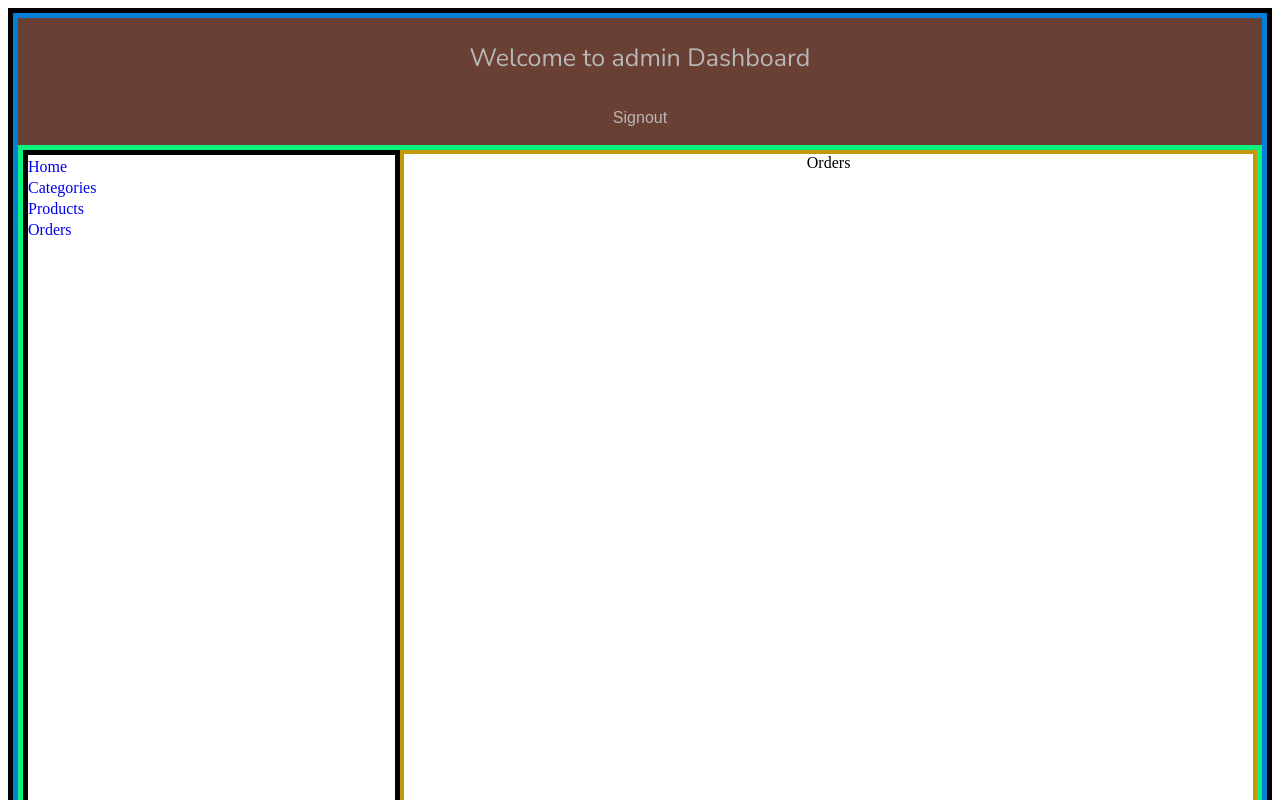
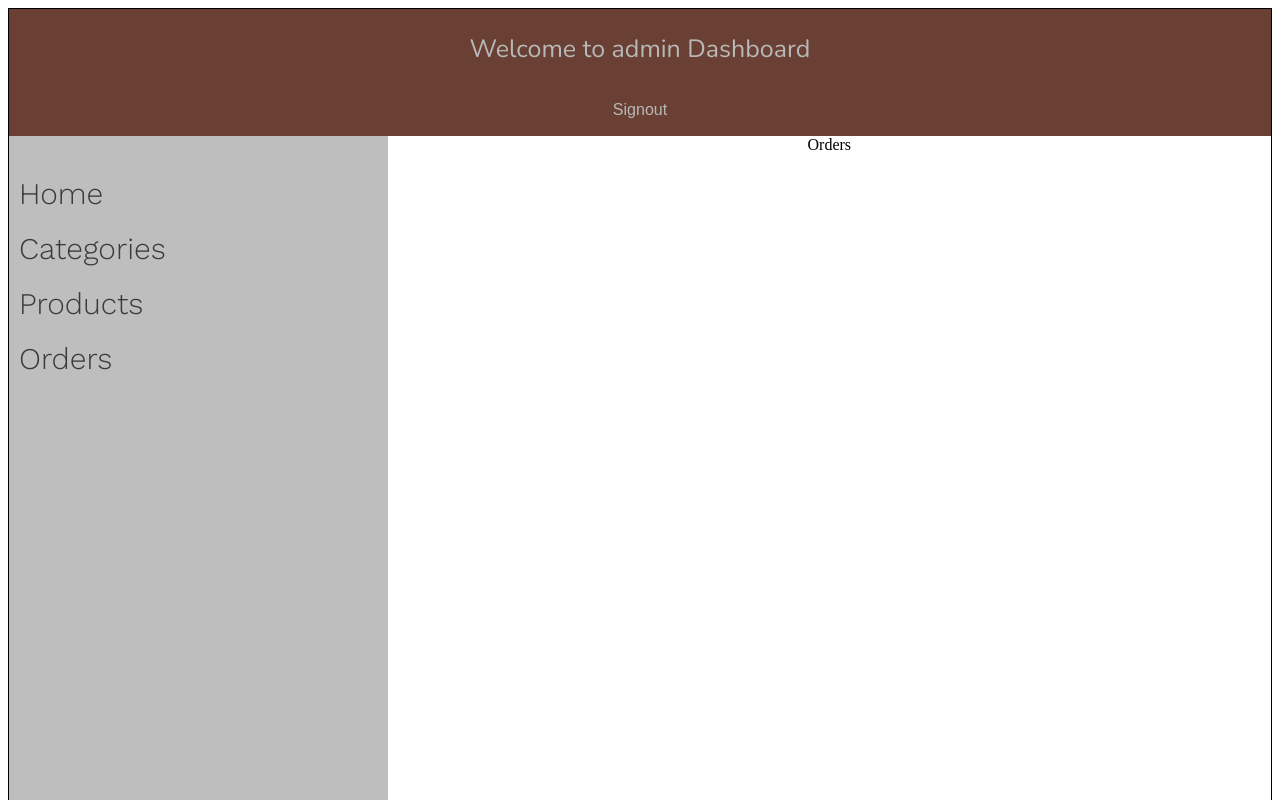
Before and after one commit to harryconcoblanejo/ecommerce-MERN-, a React app in the folder Fend/: page /orders in a window 1280 px wide. Shown: the top 800 px of the page. Built offline with nearby package versions, Linux system fonts and the light colour scheme; sample sign-in values are in the browser's storage.

Commit message:
categories styles finished

```diff
--- a/Fend/src/components/category/category.styles/category.styles.scss
+++ b/Fend/src/components/category/category.styles/category.styles.scss
@@ -5,6 +5,8 @@
   //   justify-content: center;
   flex-direction: column;
   width: 100%;
+
+  max-height: 100vh;
 }
 
 h3 {
@@ -40,6 +42,10 @@ h3 {
 
   font-family: 'Work Sans', sans-serif;
 }
+.addCategoryButton:hover {
+  color: rgb(228, 228, 228);
+  background-color: rgb(25, 175, 5);
+}
 
 @media screen and (max-width: 800px) {
   .addCategoryButton {
@@ -71,7 +77,7 @@ input {
   left: 60%;
   top: 50%;
 
-  background-color: rgba(208, 209, 205, 0.959);
+  background-color: rgba(105, 66, 3, 0.657);
   z-index: 100;
 
   .categoryName {
--- a/Fend/src/components/category/category.styles/categoryList.scss
+++ b/Fend/src/components/category/category.styles/categoryList.scss
@@ -1,31 +1,53 @@
 @import url('https://fonts.googleapis.com/css2?family=Nanum+Gothic&family=Nunito:wght@200&family=Roboto:wght@100&family=Work+Sans:ital,wght@0,300;1,400&display=swap');
-
+.principalCategoriesTitle {
+  font-family: 'Nanum Gothic', sans-serif;
+  font-size: 40px;
+}
 .categoryDisplay {
   display: flex;
   flex-direction: column;
   width: 50%;
-  height: 100%;
-  margin-left: 3%;
-  margin-top: 2%;
-  border: solid 2px red;
+  height: 60%;
+  margin: auto;
+  margin-top: 10%;
+  // border: solid 2px rgb(110, 36, 2);
   font-family: 'Nanum Gothic', sans-serif;
   overflow-y: scroll;
+  background-color: rgb(236, 236, 236);
+  border-radius: 2%;
 
   .categoryListTitle {
     margin: 10px auto;
     width: 50%;
 
-    color: rgb(65, 65, 65);
+    color: rgb(59, 59, 59);
     text-align: center;
     font-family: 'Work Sans', sans-serif;
     font-size: 30px;
   }
 }
 
+.categoryName {
+  color: rgb(0, 0, 0);
+  font-size: 20px;
+}
+.subCategoryTitle {
+  color: rgb(109, 109, 109);
+  list-style: none;
+  margin-top: 10px;
+
+  .subCategoryName {
+    font-size: 15px;
+  }
+}
+
 @media screen and (max-width: 600px) {
+  .principalCategoriesTitle {
+    font-size: 20px;
+  }
   .categoryDisplay {
     width: 90%;
-    margin: 5px auto;
+    margin: auto;
 
     .categoryListTitle {
       margin: 10px auto;
--- a/Fend/src/components/category/index..tsx
+++ b/Fend/src/components/category/index..tsx
@@ -31,10 +31,14 @@ const Category = () => {
     for (let category of categories) {
       myCategories.push(
         <li key={category.name}>
-          {category.name}
-          {category.children.length > 0 ? (
-            <ul>{renderCategories(category.children)}</ul>
-          ) : null}
+          <h4 className="categoryTitle"> {category.name}</h4>
+          <ul className="subCategoryTitle">
+            {category.children.length > 0 ? (
+              <h5 className="subCategoryName">
+                {renderCategories(category.children)}
+              </h5>
+            ) : null}
+          </ul>
         </li>,
       );
     }
@@ -76,7 +80,7 @@ const Category = () => {
   return (
     <Layout sidebar>
       <div className="categoryContainer">
-        <h3> My categories</h3>
+        <h3 className="principalCategoriesTitle"> My categories</h3>
         <span onClick={() => showForm()} className="addCategoryButton">
           Add Category
         </span>
@@ -124,7 +128,9 @@ const Category = () => {
         <div className="categoryDisplay">
           <h4 className="categoryListTitle">Category list</h4>
 
-          <ul>{renderCategories(category.categories)}</ul>
+          <ul className="categoryName">
+            {renderCategories(category.categories)}
+          </ul>
         </div>
       </div>
     </Layout>
--- a/Fend/src/components/home/homeStyles/homeStyles.scss
+++ b/Fend/src/components/home/homeStyles/homeStyles.scss
@@ -1,6 +1,6 @@
 body {
+  border: 1px solid black;
   min-height: 100vh;
-  border: 5px solid black;
 }
 
 .homeContainer {
@@ -9,34 +9,21 @@ body {
   flex-direction: column;
   /* width: 100%;
       height: 100%; */
-  border: 5px solid rgb(3, 127, 211);
+  // border: 5px solid rgb(3, 127, 211);
 }
 
 .subContainer {
   display: flex;
   min-height: 100vh;
 
-  border: 5px solid rgb(10, 243, 126);
+  // border: 5px solid rgb(10, 243, 126);
 
   .container {
     display: flex;
     justify-content: center;
-    min-height: 100vh;
+    min-height: 100%;
     width: 70%;
-    border: 4px solid rgb(195, 152, 9);
-    box-sizing: border-box;
+    // border: 4px solid rgb(195, 152, 9);
+    // box-sizing: border-box;
   }
 }
-.sideBar {
-  display: flex;
-  flex-direction: column;
-  min-height: 100vh;
-  width: 30%;
-
-  .sidebarLink {
-    text-decoration: none;
-    margin-top: 3px;
-  }
-
-  border: 5px solid rgb(2, 2, 2);
-}
--- a/Fend/src/components/home/homeStyles/index.scss
+++ b/Fend/src/components/home/homeStyles/index.scss
@@ -1 +1,2 @@
 @import './homeStyles.scss';
+@import './sidebar.styles.scss';
--- /dev/null
+++ b/Fend/src/components/home/homeStyles/sidebar.styles.scss
@@ -0,0 +1,41 @@
+@import url('https://fonts.googleapis.com/css2?family=Nunito:wght@200&family=Roboto:wght@100&family=Work+Sans:wght@300&display=swap');
+
+.sideBar {
+  display: flex;
+  flex-direction: column;
+  min-height: 100%;
+  width: 30%;
+  background-color: rgb(190, 190, 190);
+
+  // border: 1px solid rgb(2, 2, 2);
+  padding-top: 30px;
+}
+.sidebarLink {
+  text-decoration: none;
+
+  margin: 10px 10px;
+  font-size: 30px;
+
+  font-family: 'Work Sans', sans-serif;
+  color: rgb(58, 58, 58);
+
+  width: 50%;
+}
+
+.sidebarLink:hover {
+  color: rgb(255, 255, 255);
+  margin-left: 20px;
+  transition: 0.2s;
+}
+
+@media screen and (max-width: 600px) {
+  .sidebarLink {
+    text-decoration: none;
+
+    margin: 10px 10px;
+    font-size: 15px;
+
+    font-family: 'Work Sans', sans-serif;
+    color: rgb(71, 71, 71);
+  }
+}
```
